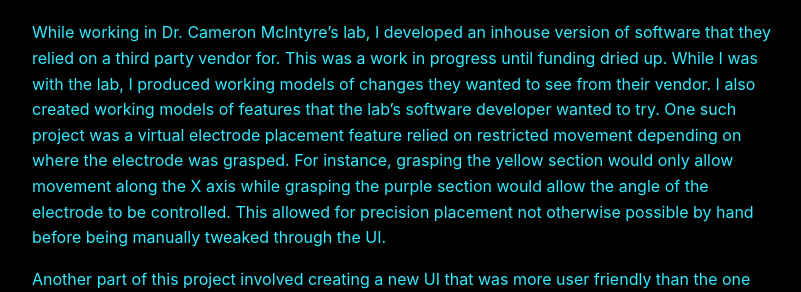
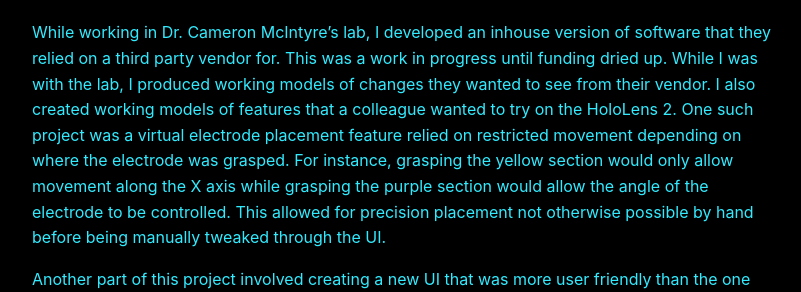
Before and after one commit to tenorvis/portfolio, a Jekyll site: the page built from _projects/brain.md, in a window 1280 px wide and 900 px high. Shown: the part 239-531 px from the top of the window, without its empty margins (238-1039 px from the left). Built offline with Jekyll 4.4.1, drawn with Linux system fonts in a browser that asks for light colours.

Commit message:
Updating brain description

```diff
--- a/_projects/brain.md
+++ b/_projects/brain.md
@@ -14,7 +14,7 @@ gallery_images:
 
 Research Associate
 
-While working in Dr. Cameron McIntyre’s lab, I developed an inhouse version of software that they relied on a third party vendor for. This was a work in progress until funding dried up. While I was with the lab, I produced working models of changes they wanted to see from their vendor. I also created working models of features that the lab’s software developer wanted to try. One such project was a virtual electrode placement feature relied on restricted movement depending on where the electrode was grasped. For instance, grasping the yellow section would only allow movement along the X axis while grasping the purple section would allow the angle of the electrode to be controlled. This allowed for precision placement not otherwise possible by hand before being manually tweaked through the UI.
+While working in Dr. Cameron McIntyre’s lab, I developed an inhouse version of software that they relied on a third party vendor for. This was a work in progress until funding dried up. While I was with the lab, I produced working models of changes they wanted to see from their vendor. I also created working models of features that a colleague wanted to try on the HoloLens 2. One such project was a virtual electrode placement feature relied on restricted movement depending on where the electrode was grasped. For instance, grasping the yellow section would only allow movement along the X axis while grasping the purple section would allow the angle of the electrode to be controlled. This allowed for precision placement not otherwise possible by hand before being manually tweaked through the UI.
 
 Another part of this project involved creating a new UI that was more user friendly than the one implemented by the vendor.
 
```
